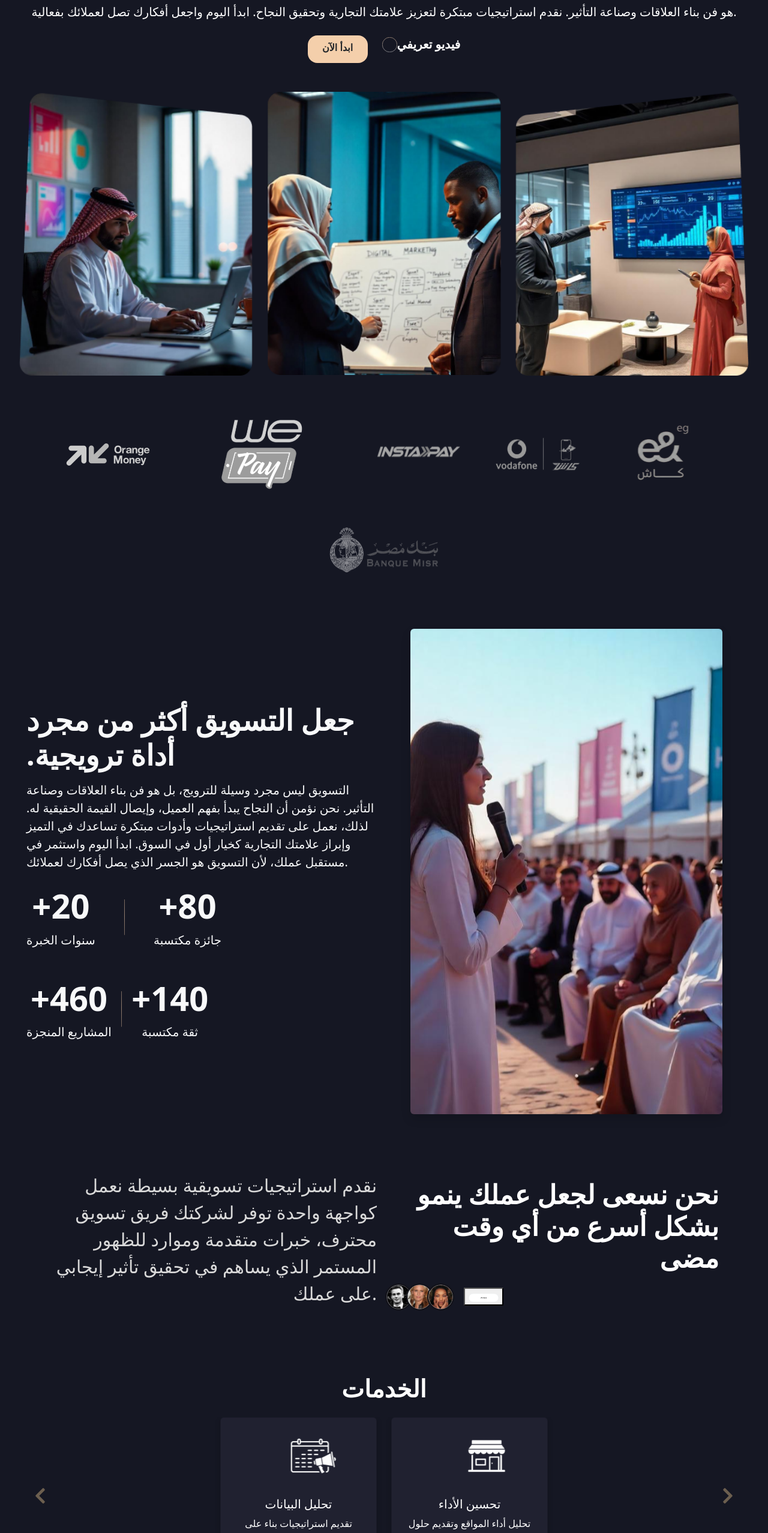
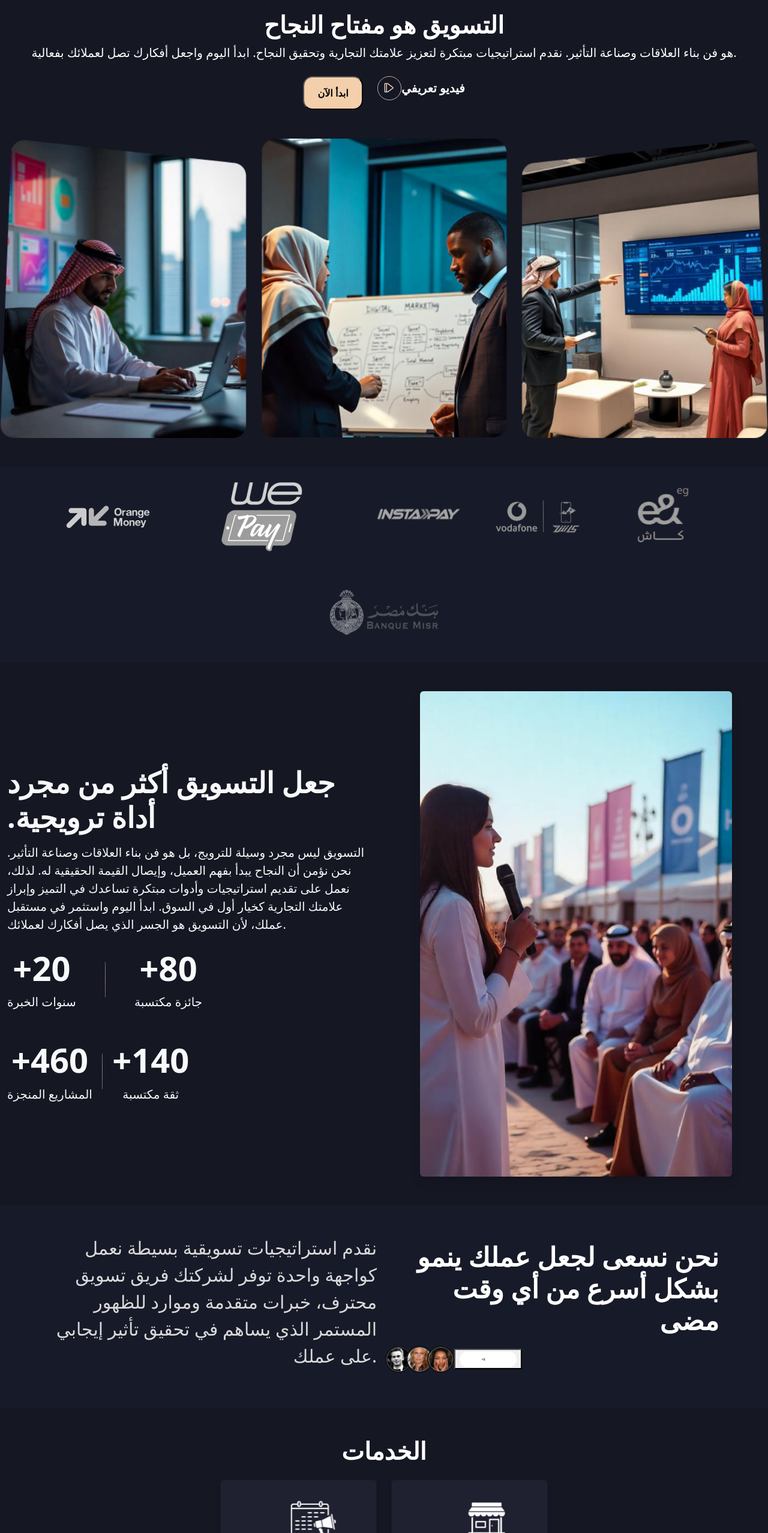
Before and after one commit to Engromeh/Alfarese-project, a React (Vite) app: page / in a window 1280 px wide. Shown: the part 131-2686 px from the top of the page at 60% size. Built offline with nearby package versions, Linux system fonts and the light colour scheme.

Commit message:
Edit some folder

```diff
--- a/src/App.css
+++ b/src/App.css
@@ -1,7 +1,6 @@
 #root {
   /* max-width: 1280px; */
   margin: 0 auto;
-  padding: 2rem;
   text-align: center;
   background-color: #151723;
   width: 100%;
@@ -353,9 +352,17 @@ input::placeholder {
   border-radius: 5px;
 }
 
-.swiper-button-prev::after,
-.swiper-button-next::after {
-  font-size: 18px;
-  font-weight: bold;
-  color: #151723;
+.carousel-control {
+  position: absolute;
+  top: 50%;
+  transform: translateY(-50%);
+  z-index: 10;
 }
+
+.carousel-control.left {
+  left: 10px;
+}
+
+.carousel-control.right {
+  right: 10px;
+}
--- a/src/Component/Pages/ContactForm/ContactForm.jsx
+++ b/src/Component/Pages/ContactForm/ContactForm.jsx
@@ -22,6 +22,8 @@ const ContactForm = () => {
                     type="text"
                     className="custom-placeholder"
                     placeholder="الاسم الكامل"
+                    style={{border:"none"}}
+
                   />
                 </Form.Group>
               </Col>
@@ -31,6 +33,8 @@ const ContactForm = () => {
                     type="text"
                     className="custom-placeholder"
                     placeholder="اسم شركتك"
+                    style={{border:"none"}}
+
                   />
                 </Form.Group>
               </Col>
@@ -43,12 +47,14 @@ const ContactForm = () => {
                     type="text"
                     className="custom-placeholder"
                     placeholder="رقم الهاتف"
+                    style={{border:"none"}}
                   />
                 </Form.Group>
               </Col>
               <Col md={6}>
                 <Dropdown className="mb-3 w-100">
-                  <Dropdown.Toggle className="dropdown-custom w-100">
+                  <Dropdown.Toggle className="dropdown-custom w-100"                     style={{border:"none"}}
+>
                     نوع الخدمة
                   </Dropdown.Toggle>
                   <Dropdown.Menu>
@@ -65,10 +71,13 @@ const ContactForm = () => {
                 rows={3}
                 className="custom-placeholder"
                 placeholder="اكتب رسالتك هنا..."
+                style={{border:"none"}}
+
               />
             </Form.Group>
 
-            <Button className="custom-button w-100">اطلب الخدمة</Button>
+            <Button className="custom-button w-100"                     style={{border:"none"}}
+>اطلب الخدمة</Button>
           </Form>
         </Col>
       </Row>
--- a/src/Component/Pages/Footer/Footer.jsx
+++ b/src/Component/Pages/Footer/Footer.jsx
@@ -7,8 +7,11 @@ import sendd from "../../../Images/carbon_send.svg";
 
 const Footer = () => {
   return (
-    <footer className="text-white py-5 px-3">
-      <div className="container">
+    <footer
+      className="text-white py-5 px-3 w-100"
+      style={{ backgroundColor: "#171a28" }}
+    >
+      <div className="container-fluid">
         <div className="row">
           <div className="col-lg-4 col-md-6 col-sm-12 text-center text-md-start">
             <div className="d-flex align-items-center justify-content-center justify-content-md-start mb-3">
@@ -90,13 +93,12 @@ const Footer = () => {
             >
               <input
                 type="email"
-    placeholder="Send Enail"
+                placeholder="Send Email"
                 className="border-0 bg-transparent text-white fw-bold me-2 p-2 w-100"
                 style={{ outline: "none" }}
               />
               <img src={sendd} alt="Send" width="20" height="20" />
             </div>
-
           </div>
         </div>
       </div>
--- a/src/Component/Pages/HeroSection/HeroSection.jsx
+++ b/src/Component/Pages/HeroSection/HeroSection.jsx
@@ -1,20 +1,23 @@
 import group1 from "../../../Images/Mask group (1).png";
 import group2 from "../../../Images/Mask group (2).png";
 import group3 from "../../../Images/Mask group.png";
-import videoIcon from "../../../Images/Ellipse 1.svg";
+import videoIcon from "../../../Images/play.svg"; // استيراد أيقونة الفيديو
+
 const HeroSection = () => {
   return (
     <>
       <section className="hero text-center py-5">
         <div>
-          <h1 className=" text-white  fw-bold ">التسويق هو مفتاح النجاح</h1>
-          <p className="lead text-white ">
+          <h1 className="text-white fw-bold" style={{ marginTop: "100px" }}>
+            التسويق هو مفتاح النجاح
+          </h1>
+          <p className="lead text-white">
             هو فن بناء العلاقات وصناعة التأثير. نقدم استراتيجيات مبتكرة لتعزيز
             علامتك التجارية وتحقيق النجاح. ابدأ اليوم واجعل أفكارك تصل لعملائك
             بفعالية.
           </p>
           <div className="d-flex justify-content-center gap-3 mt-4">
-            <span
+            <button
               className="customee-btn"
               style={{
                 backgroundColor: "#F4CFAB",
@@ -27,41 +30,63 @@ const HeroSection = () => {
               }}
             >
               ابدأ الآن
-            </span>{" "}
+            </button>{" "}
             <p
               className="custom-btn fw-bold d-flex align-items-center"
               style={{ color: "white", fontSize: "20px" }}
             >
-              <img
-                src={videoIcon}
-                alt="Video Icon"
-                style={{ width: "25px", height: "25px", marginLeft: "8px" }}
+              <svg
+                width="40"
+                height="40"
+                viewBox="0 0 50 50"
+                fill="none"
+                xmlns="http://www.w3.org/2000/svg"
+                style={{ marginLeft: "8px" }}
+              >
+                <circle
+                  cx="25"
+                  cy="25"
+                  r="24.5"
+                  stroke="url(#paint0_linear_67_36)"
                 />
+                {/* إضافة أيقونة الفيديو داخل الـ SVG */}
+                <image
+                  href={videoIcon} // ربط الصورة المستوردة هنا
+                  x="14" // تحديد موقع الصورة داخل الدائرة
+                  y="14"
+                  width="20" // حجم الصورة
+                  height="20"
+                />
+                <defs>
+                  <linearGradient
+                    id="paint0_linear_67_36"
+                    x1="25"
+                    y1="0"
+                    x2="25"
+                    y2="50"
+                    gradientUnits="userSpaceOnUse"
+                  >
+                    <stop stopColor="#F4CFAB" />
+                    <stop offset="1" stopColor="#D9D9D9" />
+                  </linearGradient>
+                </defs>
+              </svg>
               فيديو تعريفي
             </p>{" "}
           </div>
 
           <div className="row mt-5">
             <div className="col-md-4">
-
-                <img
-                  src={group1}
-                  className="card-img-top"
-                  alt="التسويق الرقمي"
-                />
-
+              <img src={group1} className="card-img-top" alt="التسويق الرقمي" />
             </div>
             <div className="col-md-4">
-
               <img
                 src={group3}
                 className="card-img-top"
                 alt="استراتيجية التسويق"
               />
-
             </div>
             <div className="col-md-4">
-
               <img
                 src={group2}
                 className="card-img-top"
@@ -70,7 +95,6 @@ const HeroSection = () => {
             </div>
           </div>
         </div>
-
       </section>
     </>
   );
--- a/src/Component/Pages/Improve/Improve.jsx
+++ b/src/Component/Pages/Improve/Improve.jsx
@@ -6,7 +6,7 @@ import buttonIcon from "../../../Images/Frame 22.svg";
 const Improve = () => {
   return (
     <>
-      <div className="container-fluid  text-white py-5">
+      <div className="container-fluid  text-white py-5 w-100" style={{backgroundColor:"#171a28"}}>
         <div className="container">
           <div className="row align-items-center">
             <div className="col-md-6 text-end">
@@ -36,9 +36,14 @@ const Improve = () => {
                   <img src={impr2} alt="impr 2" className="profile-img" />
                   <img src={impr3} alt="impr 3" className="profile-img" />
                 </div>
-                <button className=" customes-button ms-3">
-                  <img src={buttonIcon} alt="Button Icon" />
-                </button>
+                <button >
+  <svg width="97" height="27" viewBox="0 0 97 27" fill="none" xmlns="http://www.w3.org/2000/svg">
+    <rect x="0.758789" y="0.320068" width="95.6562" height="26.4059" rx="13.2029" fill="white"/>
+    <rect x="0.758789" y="0.320068" width="95.6562" height="26.4059" rx="13.2029" stroke="#E0E6ED" strokeWidth="0.436267"/>
+    <path d="M38.8497 13.9048H37.8323V13.4498H38.8497V12.4069H39.3098V13.4498H40.3298V13.9048H39.3098V14.9427H38.8497V13.9048ZM42.1062 13.1891C42.4828 13.1891 42.7811 13.2888 43.0009 13.4882C43.2208 13.6876 43.3307 13.9594 43.3307 14.3036C43.3307 14.7024 43.2054 15.0143 42.9549 15.2392C42.7061 15.4625 42.3516 15.5741 41.8915 15.5741C41.474 15.5741 41.1459 15.5068 40.9073 15.3721V14.8276C41.0454 14.906 41.2039 14.9665 41.3828 15.0091C41.5617 15.0517 41.7279 15.073 41.8813 15.073C42.1522 15.073 42.3584 15.0126 42.4999 14.8916C42.6413 14.7706 42.7121 14.5933 42.7121 14.3599C42.7121 13.9134 42.4275 13.6901 41.8583 13.6901C41.7782 13.6901 41.6793 13.6986 41.5617 13.7157C41.4442 13.731 41.3411 13.7489 41.2524 13.7694L40.984 13.6109L41.1272 11.7857H43.0699V12.32H41.6563L41.572 13.2453C41.6316 13.2351 41.704 13.2232 41.7893 13.2095C41.8762 13.1959 41.9818 13.1891 42.1062 13.1891Z" fill="black"/>
+  </svg>
+</button>
+
               </div>
             </div>
           </div>
--- a/src/Component/Pages/Navbar/Navbar.jsx
+++ b/src/Component/Pages/Navbar/Navbar.jsx
@@ -2,7 +2,7 @@ import logoe from "../../../Images/alfares_headar_logo 1.png";
 
 const Navbar = () => {
   return (
-    <nav className="navbar navbar-expand-lg navbar-light fixed-top">
+    <nav className="navbar navbar-expand-lg navbar-light fixed-top" style={{backgroundColor:"#171a28"}}>
       <div className="container-fluid d-flex align-items-center justify-content-between">
 
         {/* الشعار */}
@@ -22,25 +22,42 @@ const Navbar = () => {
           <span className="navbar-toggler-icon"></span>
         </button>
 
-        <div className="collapse navbar-collapse  justify-content-center w-100" id="navbarSupportedContent">
+        <div className="collapse navbar-collapse justify-content-center w-100" id="navbarSupportedContent">
           <ul className="navbar-nav text-center me-auto mb-2 mb-lg-0 gap-5 p-0">
             <li className="nav-item">
-              <a className="nav-link disabled text-white" href="#">المقالات</a>
+              <a className="nav-link text-white" href="#">المقالات</a>
+            </li>
+
+            {/* عنصر الخدمات كقائمة منسدلة */}
+            <li className="nav-item dropdown">
+              <a
+                className="nav-link dropdown-toggle text-white"
+                href="#"
+                id="servicesDropdown"
+                role="button"
+                data-bs-toggle="dropdown"
+                aria-expanded="false"
+              >
+                الخدمات
+              </a>
+              <ul className="dropdown-menu" aria-labelledby="servicesDropdown">
+                <li><a className="dropdown-item" href="#">خدمة 1</a></li>
+                <li><a className="dropdown-item" href="#">خدمة 2</a></li>
+                <li><a className="dropdown-item" href="#">خدمة 3</a></li>
+              </ul>
+            </li>
+
+            <li className="nav-item">
+              <a className="nav-link text-white" href="#">أعمالنا</a>
             </li>
             <li className="nav-item">
-              <a className="nav-link disabled text-white" href="#">الخدمات</a>
+              <a className="nav-link text-white" href="#">تواصل معنا</a>
             </li>
             <li className="nav-item">
-              <a className="nav-link disabled text-white" href="#">أعمالنا</a>
+              <a className="nav-link text-white" href="#">احصل على عرض السعر</a>
             </li>
             <li className="nav-item">
-              <a className="nav-link disabled text-white" href="#">تواصل معنا</a>
-            </li>
-            <li className="nav-item">
-              <a className="nav-link disabled text-white" href="#">احصل على عرض السعر</a>
-            </li>
-            <li className="nav-item">
-              <a className="nav-link disabled text-white" href="#">الرئيسية</a>
+              <a className="nav-link text-white" href="#">الرئيسية</a>
             </li>
           </ul>
 
--- a/src/Component/Pages/Payment/Payment.jsx
+++ b/src/Component/Pages/Payment/Payment.jsx
@@ -9,7 +9,7 @@ import payment6 from "../../../Images/bank.svg"
 const Payment = () => {
   return (
     <>
-      <div className=" py-3">
+      <div className=" py-3 w-100" style={{backgroundColor:"#171a28"}}>
         <div className="d-flex flex-wrap justify-content-center gap-4">
           <img src={payment1} alt="Orange Money" style={{width:"180px", height:"135px"}}/>
           <img src={payment2} alt="We Pay" style={{width:"285px" , height:"135px"}} />
--- a/src/Component/Pages/Pricing/Pricing.jsx
+++ b/src/Component/Pages/Pricing/Pricing.jsx
@@ -5,7 +5,7 @@ import { BsCircleFill } from "react-icons/bs"; // أيقونة دائرة ممت
 
 const Pricing = () => {
   return (
-    <Container className="pricing-container text-center">
+    <div className="pricing-container text-center w-100" style={{backgroundColor:"#171a28" }}>
       <Row className="align-items-center mb-4">
         <Col md={6}>
           <h2 className="pricing-subtitle text-start">
@@ -90,7 +90,7 @@ const Pricing = () => {
           </Card>
         </Col>
       </Row>
-    </Container>
+    </div>
   );
 };
 
--- a/src/Component/Pages/Servres/Servres.jsx
+++ b/src/Component/Pages/Servres/Servres.jsx
@@ -1,6 +1,5 @@
 import React, { useState, useEffect } from "react";
 import { Carousel } from "react-bootstrap";
-import { FaChevronLeft, FaChevronRight } from "react-icons/fa";
 import photo7 from "../../../Images/image 7.svg";
 import photo5 from "../../../Images/image 5.svg";
 import photo6 from "../../../Images/image 6.svg";
@@ -38,14 +37,32 @@ const Servres = () => {
       <h1 className="fw-bold">الخدمات</h1>
       <Carousel indicators={false} controls={true} className="my-4"
         prevIcon={
-          <div style={{ position: "absolute", right: "100%" }}>
-            <FaChevronLeft size={30} color="#C4A77D" />
+          <div className="carousel-control left">
+            <svg width="53" height="53" viewBox="0 0 53 53" fill="none" xmlns="http://www.w3.org/2000/svg">
+              <rect x="53" width="53" height="53" rx="8" transform="rotate(90 53 0)" fill="url(#paint0_linear_119_120)"/>
+              <path d="M34 12L19 27.0024L34 42" stroke="#151723" strokeWidth="4" strokeLinecap="round" strokeLinejoin="round"/>
+              <defs>
+                <linearGradient id="paint0_linear_119_120" x1="79.5" y1="0" x2="79.5" y2="53" gradientUnits="userSpaceOnUse">
+                  <stop stopColor="#F4CFAB"/>
+                  <stop offset="1" stopColor="#8E7864"/>
+                </linearGradient>
+              </defs>
+            </svg>
           </div>
         }
         nextIcon={
-        <div style={{ position: "absolute",left: "100%" }}>
-        <FaChevronRight size={30} color="#C4A77D" />
-        </div>
+          <div className="carousel-control right">
+            <svg width="53" height="53" viewBox="0 0 53 53" fill="none" xmlns="http://www.w3.org/2000/svg">
+              <rect width="53" height="53" rx="8" fill="url(#paint0_linear_119_117)"/>
+              <path d="M19 42L34 26.9976L19 12" stroke="#151723" strokeWidth="4" strokeLinecap="round" strokeLinejoin="round"/>
+              <defs>
+                <linearGradient id="paint0_linear_119_117" x1="26.5" y1="0" x2="26.5" y2="53" gradientUnits="userSpaceOnUse">
+                  <stop stopColor="#F4CFAB"/>
+                  <stop offset="1" stopColor="#8E7864"/>
+                </linearGradient>
+              </defs>
+            </svg>
+          </div>
         }
       >
         {groupedServices.map((group, idx) => (
@@ -53,7 +70,7 @@ const Servres = () => {
             <div className="row justify-content-center">
               {group.map((service, index) => (
                 <div key={index} className={`mb-3 ${itemsPerSlide === 1 ? "col-12" : "col-md-6 col-lg-3"}`}>
-                  <div className="card text-white p-3 text-center" style={{ backgroundColor: "#202130", width: "100%" , height:"100%"}}>
+                  <div className="card text-white p-3 text-center" style={{ backgroundColor: "#202130", width: "100%", height: "100%" }}>
                     <img src={service.img} alt={service.title} className="card-img-top" style={{ height: "100px", objectFit: "contain" }} />
                     <h5 className="mt-3">{service.title}</h5>
                     <p>{service.desc}</p>
--- a/src/Component/Pages/TeamSlider/TeamSlider.jsx
+++ b/src/Component/Pages/TeamSlider/TeamSlider.jsx
@@ -8,7 +8,7 @@ import { FaStar } from "react-icons/fa";
 
 const TeamSlider = () => {
   return (
-    <div className="container text-center my-5 position-relative">
+    <div className=" text-center my-5 position-relative w-100" style={{backgroundColor:"#171a28"}}>
       <h2 className="text-white mb-3">فريق العمل</h2>
       <p style={{ color: "#D9D9D9" }}>
         الفارس المصدر المثالي لكل ما يتعلق بالتسويق الذكي والأعمال، نحن نقدم لك
```
Also changed, not shown: src/Images/play.svg (added). Lines whose indentation alone changed are shown as unchanged.
